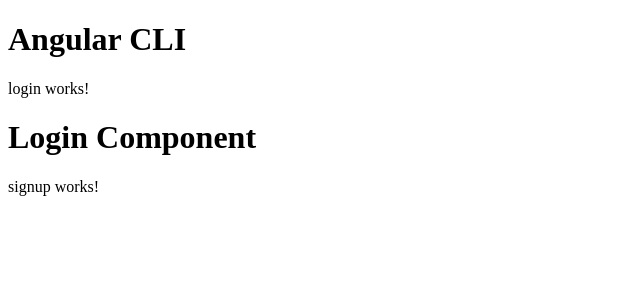
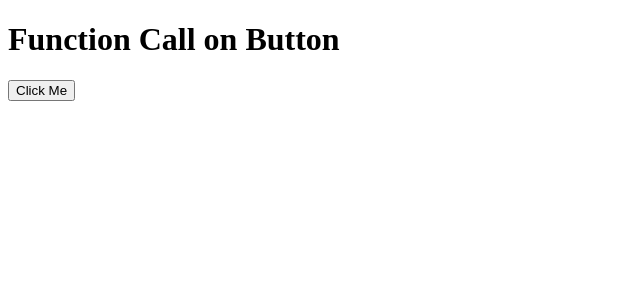
Before and after one commit to MDSONU22943/ANGULARv19, an Angular app: page / in a window 1280 px wide. Shown: the top 300 px of the page, without its empty margins (0-640 px from the left). Built offline with nearby package versions, Linux system fonts and the light colour scheme.

Commit message:
Function call on Button Click

```diff
--- a/src/app/app.component.html
+++ b/src/app/app.component.html
@@ -1,7 +1,2 @@
-<h1>Angular CLI</h1>
-<app-login></app-login>
-<!-- <app-login></app-login>
-<app-login></app-login>
-<app-login></app-login>  -->
-
-<app-signup></app-signup>
+<h1>Function Call on Button</h1>
+<button (click)="handleClickEvent()">Click Me</button>
--- a/src/app/app.component.ts
+++ b/src/app/app.component.ts
@@ -1,17 +1,19 @@
 import { Component } from '@angular/core';
-import { LoginComponent } from './login/login.component';
-import { SignupComponent } from './signup/signup.component';
+
 @Component({
   selector: 'app-root',
-  imports: [LoginComponent,SignupComponent],
+  imports: [],
   templateUrl: './app.component.html',
   styleUrl: './app.component.css'
 })
 export class AppComponent {
-  title = 'Code step by step';
-  name="Anil Sidhu"
-  x=10;
-  y=20
-  user1="anil"
-  user2 = "peter"
+    handleClickEvent(){
+      console.log("Function Call")
+      this.otherFunction();
+
+    }
+    otherFunction(){
+      console.log("other function");
+
+    }
 }
--- /dev/null
+++ b/src/app/profile/profile.component.css
@@ -0,0 +1,4 @@
+h1{
+    border:1px solid orange;
+    padding:10px;
+}
--- /dev/null
+++ b/src/app/profile/profile.component.html
@@ -0,0 +1 @@
+<h1>Profile Page Heading</h1>
```
Also changed, not shown: src/app/profile/profile.component.ts (added, +14 -0 lines).
